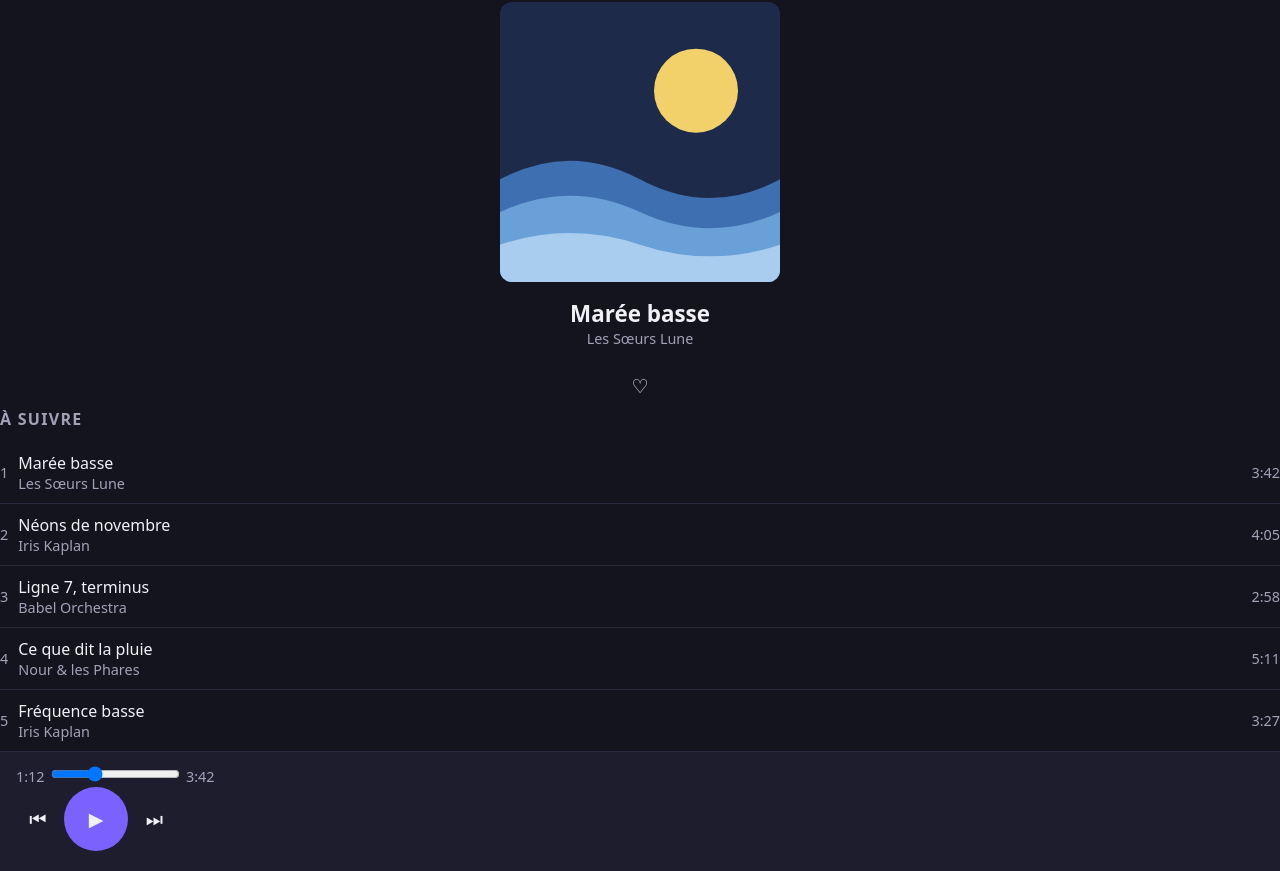
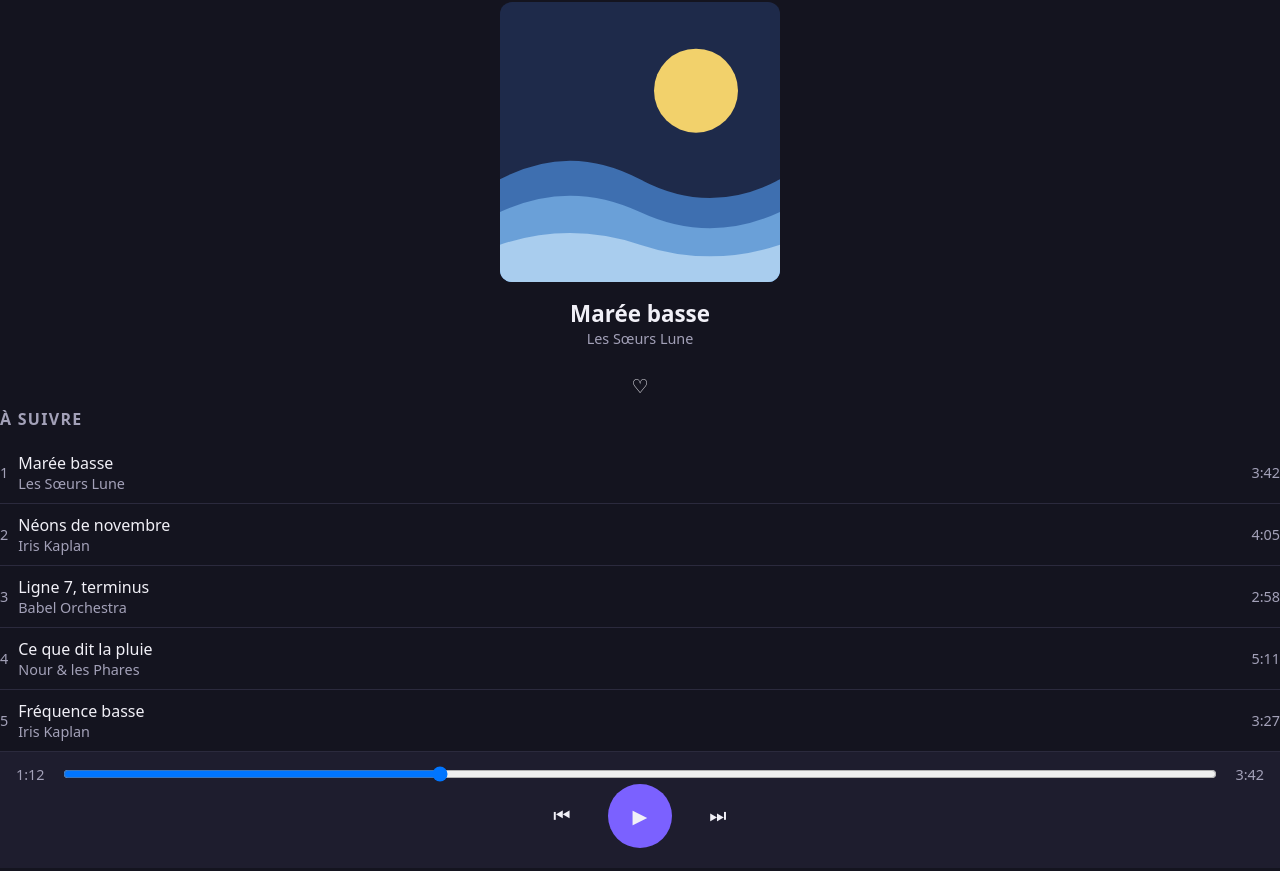
Before and after one commit to fiaty/kata-s7, a plain HTML site: page kata-web-6-lecteur-musique-s7/index.html in a window 1280 px wide. Shown: the part 74-945 px from the top of the page. Drawn offline with Linux system fonts and the light colour scheme.

Commit message:
TODO 5 barre de controle

```diff
--- a/kata-web-6-lecteur-musique-s7/style.css
+++ b/kata-web-6-lecteur-musique-s7/style.css
@@ -138,7 +138,18 @@ h2 {
    flex-grow: 1;
 }
 /* ---------- TODO 5 — La barre de contrôle ---------- */
-
-
-
+.progression {
+   display: flex;
+   align-items: center;
+   gap: 1rem;
+}
+.barre{
+   flex-grow: 1;
+}
+.boutons{
+   display: flex;
+   justify-content: center;
+   align-items: center;
+   gap: 1.5rem;
+}
 /* ---------- TODO 6 — Grand écran (768px et plus) ---------- */
```
